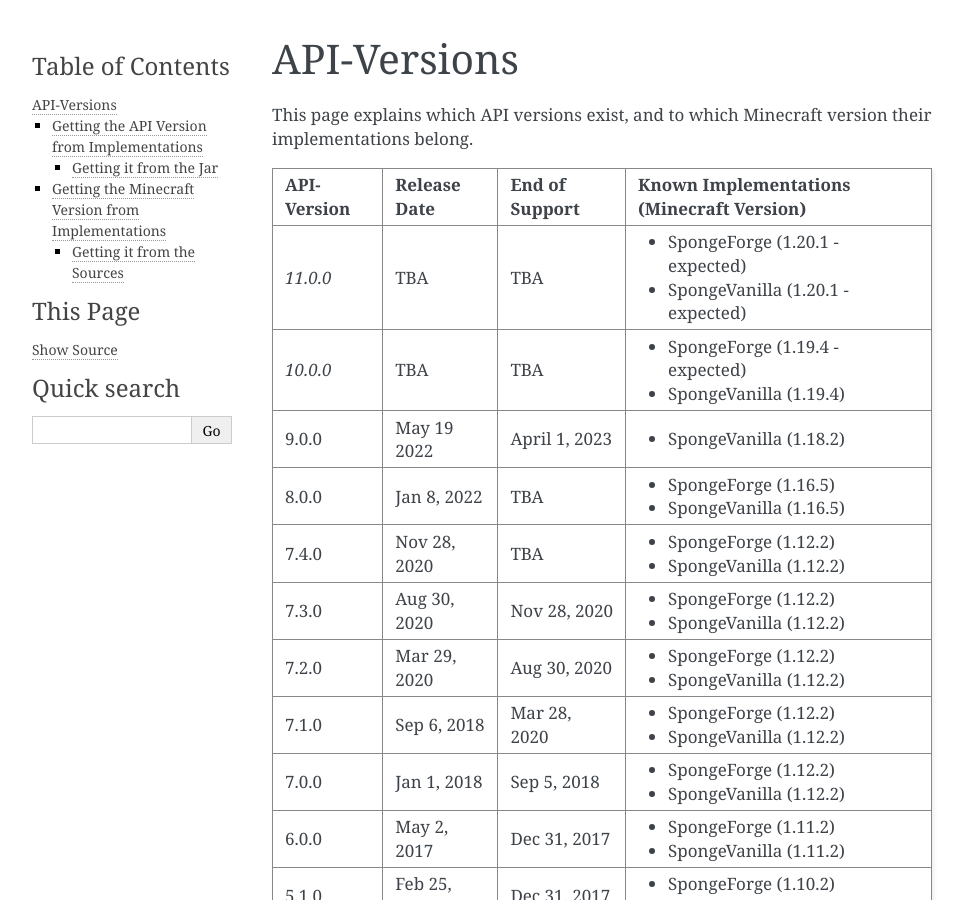
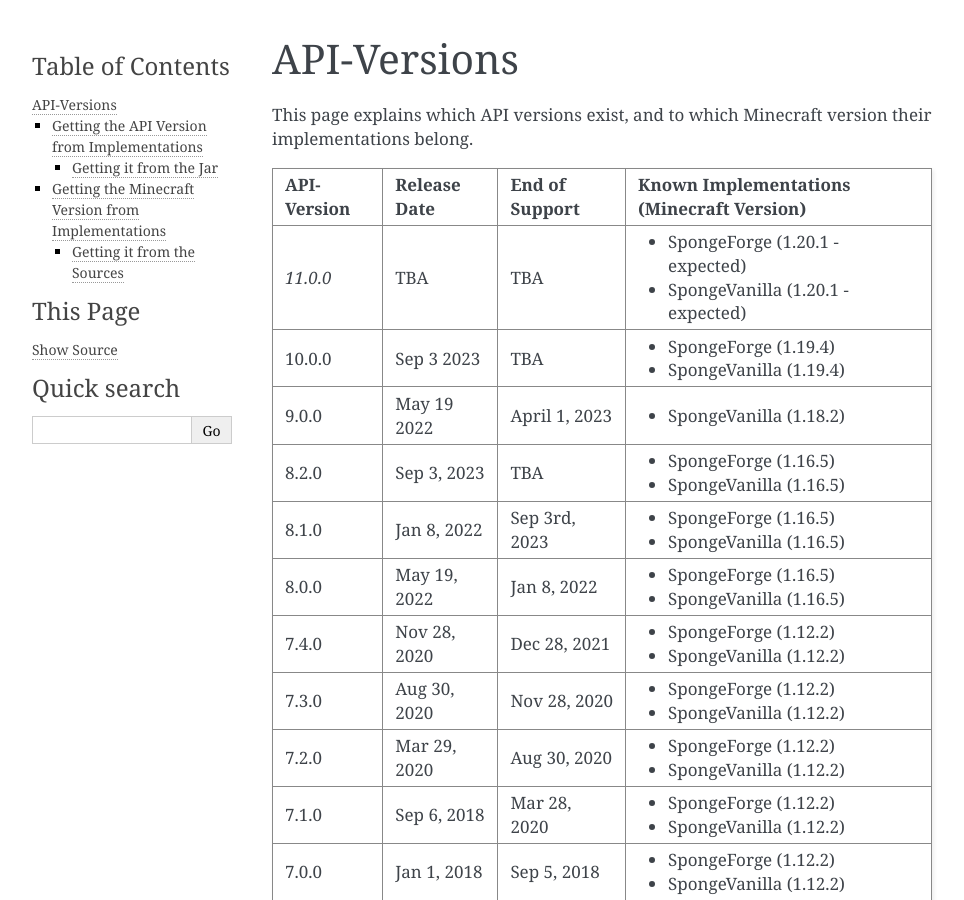
Before and after one commit to SpongePowered/SpongeDocs, a Sphinx documentation site: the page built from source/plugin/api-versions.rst, in a window 1280 px wide and 900 px high. Shown: the whole window, without its empty margins (148-1112 px from the left). Built offline with Sphinx 7.4.7, drawn with Linux system fonts in a browser that asks for light colours.

Commit message:
Update versions (#3)
* Spelling mistake

```diff
--- a/source/plugin/api-versions.rst
+++ b/source/plugin/api-versions.rst
@@ -10,15 +10,21 @@
 | *11.0.0*    | TBA          | TBA            | * SpongeForge (1.20.1 - expected)         |
 |             |              |                | * SpongeVanilla (1.20.1 - expected)       |
 +-------------+--------------+----------------+-------------------------------------------+
-| *10.0.0*    | TBA          | TBA            | * SpongeForge (1.19.4 - expected)         |
+| 10.0.0      | Sep 3 2023   | TBA            | * SpongeForge (1.19.4)                    |
 |             |              |                | * SpongeVanilla (1.19.4)                  |
 +-------------+--------------+----------------+-------------------------------------------+
 | 9.0.0       | May 19 2022  | April 1, 2023  | * SpongeVanilla (1.18.2)                  |
 +-------------+--------------+----------------+-------------------------------------------+
-| 8.0.0       | Jan 8, 2022  | TBA            | * SpongeForge (1.16.5)                    |
+| 8.2.0       | Sep 3, 2023  | TBA            | * SpongeForge (1.16.5)                    |
 |             |              |                | * SpongeVanilla (1.16.5)                  |
 +-------------+--------------+----------------+-------------------------------------------+
-| 7.4.0       | Nov 28, 2020 | TBA            | * SpongeForge (1.12.2)                    |
+| 8.1.0       | Jan 8, 2022  | Sep 3rd, 2023  | * SpongeForge (1.16.5)                    |
+|             |              |                | * SpongeVanilla (1.16.5)                  |
++-------------+--------------+----------------+-------------------------------------------+
+| 8.0.0       | May 19, 2022 | Jan 8, 2022    | * SpongeForge (1.16.5)                    |
+|             |              |                | * SpongeVanilla (1.16.5)                  |
++-------------+--------------+----------------+-------------------------------------------+
+| 7.4.0       | Nov 28, 2020 | Dec 28, 2021   | * SpongeForge (1.12.2)                    |
 |             |              |                | * SpongeVanilla (1.12.2)                  |
 +-------------+--------------+----------------+-------------------------------------------+
 | 7.3.0       | Aug 30, 2020 | Nov 28, 2020   | * SpongeForge (1.12.2)                    |
--- a/source/plugin/commands/commandmanager.rst
+++ b/source/plugin/commands/commandmanager.rst
@@ -42,6 +42,8 @@
     CommandManager cmdManager = Sponge.server().commandManager();
     cmdManager.process(player, "msg Notch hi notch!");
 
+Sending a Command As a Console
+~~~~~~~~~~~~~~~~~~~~~~~~~~~~~~
 Sending a Command As a Console
 ~~~~~~~~~~~~~~~~~~~~~~~~~~~~~~
 
```
Also changed, not shown: other parts of source/plugin/commands/commandmanager.rst (+1 -1 lines).
